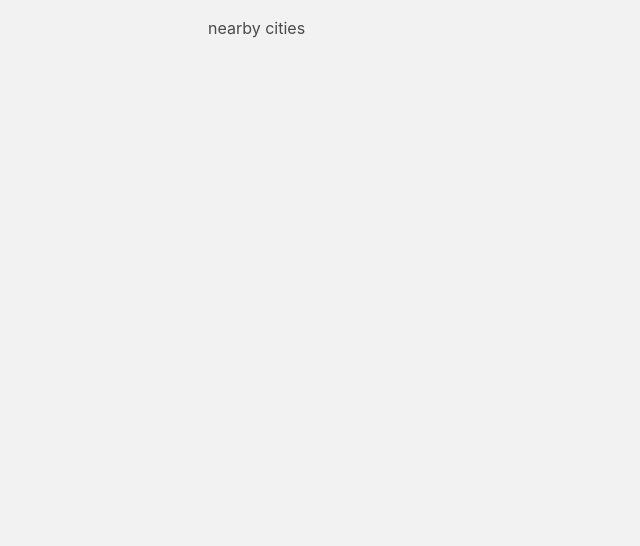
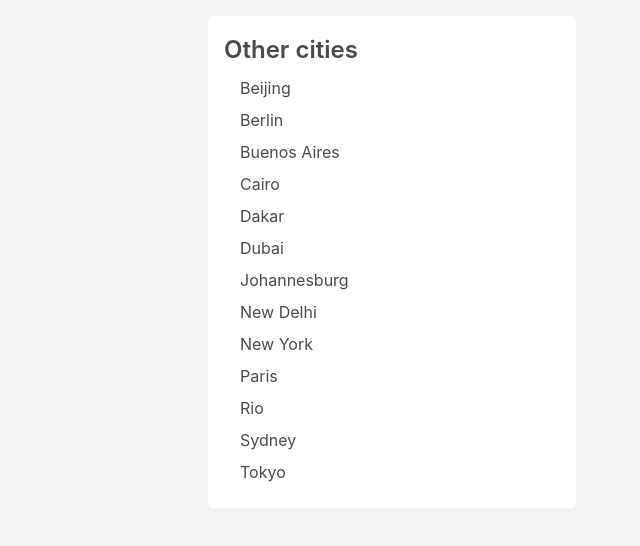
Before and after one commit to romariogomes/ai-sight, a React (Create React App) app: page / in a window 1280 px wide. Shown: the top 546 px of the page, without its empty margins (640-1280 px from the left). Built offline with nearby package versions, Linux system fonts and the light colour scheme; no server answers.

Commit message:
feat: cities list component

```diff
--- a/src/pages/Home/Home.tsx
+++ b/src/pages/Home/Home.tsx
@@ -1,5 +1,5 @@
 import { Layout } from "pages";
-import { Summary } from "./components";
+import { CitiesList, Summary } from "./components";
 import { useWeatherData } from "./hooks";
 
 export const Home = () => {
@@ -18,7 +18,9 @@ export const Home = () => {
             handleUnitChange={handleUnitChange}
           />
         </div>
-        <div className="column is-4">nearby cities</div>
+        <div className="column is-4">
+          <CitiesList />
+        </div>
       </div>
     </Layout>
   );
--- /dev/null
+++ b/src/pages/Home/components/CitiesList/CitiesList.tsx
@@ -0,0 +1,30 @@
+import { Card } from "components";
+
+export const CitiesList = () => {
+  const cities = [
+    { name: "Beijing", lat: 39.906217, lng: 116.3912757 },
+    { name: "Berlin", lat: 52.5170365, lng: 13.3888599 },
+    { name: "Buenos Aires", lat: -34.6075682, lng: -58.4370894 },
+    { name: "Cairo", lat: 30.0443879, lng: 31.2357257 },
+    { name: "Dakar", lat: 14.693425, lng: -17.447938 },
+    { name: "Dubai", lat: 25.2653471, lng: 55.2924914 },
+    { name: "Johannesburg", lat: -26.205, lng: 28.049722 },
+    { name: "New Delhi", lat: 28.6138954, lng: 77.2090057 },
+    { name: "New York", lat: 40.7127281, lng: -74.0060152 },
+    { name: "Paris", lat: 48.8588897, lng: 2.3200410217200766 },
+    { name: "Rio", lat: -22.9110137, lng: -43.2093727 },
+    { name: "Sydney", lat: -33.8698439, lng: 151.2082848 },
+    { name: "Tokyo", lat: 35.6828387, lng: 139.7594549 },
+  ];
+
+  return (
+    <Card>
+      <h3 className="is-size-4 has-text-weight-semibold">Other cities</h3>
+      <div className="mx-4">
+        {cities.map((city) => (
+          <div className="is-clickable my-2">{city.name}</div>
+        ))}
+      </div>
+    </Card>
+  );
+};
--- a/src/pages/Home/components/Summary/components/ForecastSection.tsx
+++ b/src/pages/Home/components/Summary/components/ForecastSection.tsx
@@ -53,10 +53,8 @@ export const ForecastSection = ({
     [dayForecast]
   );
 
-  console.log(dayForecast);
-
   useEffect(() => {
-    setChartData(kpis.find((i) => i.name === selectedTab));
+    setChartData(kpis.find((item) => item.name === selectedTab));
   }, [selectedTab, kpis]);
 
   return (
@@ -69,7 +67,8 @@ export const ForecastSection = ({
             TabIndicatorProps={{
               sx: {
                 background:
-                  kpis.find((i) => i.name === selectedTab)?.color || undefined,
+                  kpis.find((item) => item.name === selectedTab)?.color ||
+                  undefined,
               },
             }}
           >
--- a/src/pages/Home/components/index.ts
+++ b/src/pages/Home/components/index.ts
@@ -1 +1,2 @@
+export * from "./CitiesList/CitiesList";
 export * from "./Summary";
--- a/src/pages/Home/hooks/useGeolocation.ts
+++ b/src/pages/Home/hooks/useGeolocation.ts
@@ -21,6 +21,6 @@ export const useGeolocation = () => {
   }, []);
 
   return {
-    initialPosition: position,
+    position,
   };
 };
--- a/src/pages/Home/hooks/useWeatherData.ts
+++ b/src/pages/Home/hooks/useWeatherData.ts
@@ -7,7 +7,7 @@ import { ISummaryData, Position, Units } from "../types";
 import { useGeolocation } from "./useGeolocation";
 
 export const useWeatherData = () => {
-  const { initialPosition } = useGeolocation();
+  const { position } = useGeolocation();
   const [currentPosition, setCurrentPosition] = useState<Position>();
   const [units, setUnits] = useState<Units>("metric");
 
@@ -50,8 +50,8 @@ export const useWeatherData = () => {
   );
 
   useEffect(() => {
-    setCurrentPosition(initialPosition);
-  }, [initialPosition]);
+    setCurrentPosition(position);
+  }, [position]);
 
   return {
     weatherData: parseSummaryData(weatherQuery.data),
```
